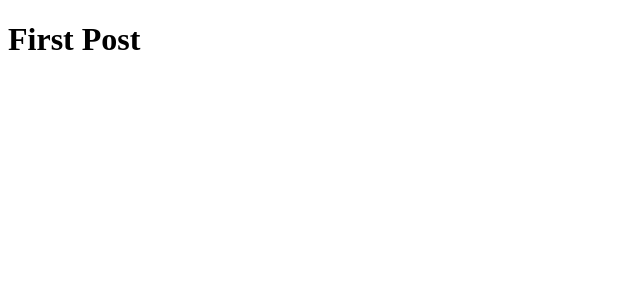
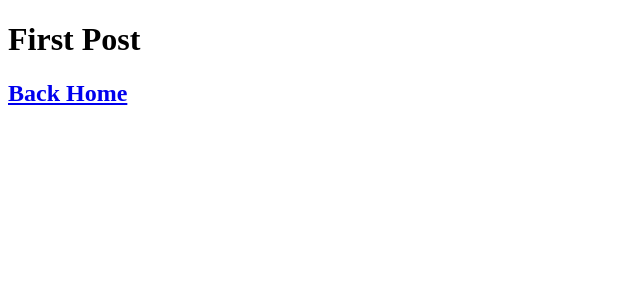
Before and after one commit to Meimato/Next_Tutorial, a Next.js app: page /posts/first-post in a window 1280 px wide. Shown: the top 300 px of the page, without its empty margins (0-640 px from the left). Built offline with nearby package versions, Linux system fonts and the light colour scheme.

Commit message:
Added Links

```diff
--- a/pages/posts/first-post.js
+++ b/pages/posts/first-post.js
@@ -1,3 +1,15 @@
+import Link from 'next/link'
+
 export default function FirstPost() {
-    return <h1>First Post</h1>
+    return (<>
+        <h1>First Post</h1>
+        <h2>
+            <Link href="/">
+                <a>
+                    Back Home
+                </a>
+            </Link>
+        </h2>
+    </>
+    );
 }
```
Also changed, not shown: pages/index.js (+9 -1 lines).
